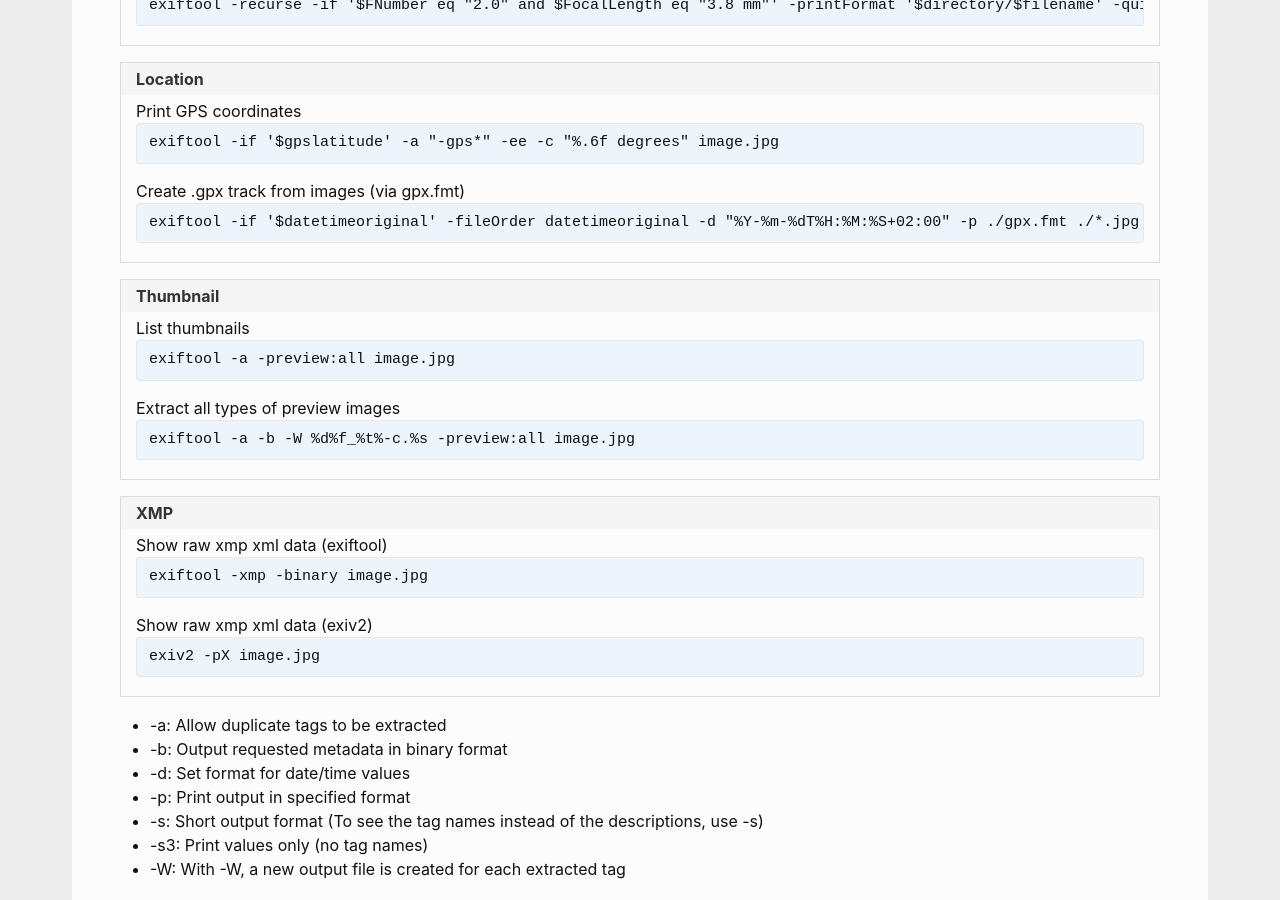
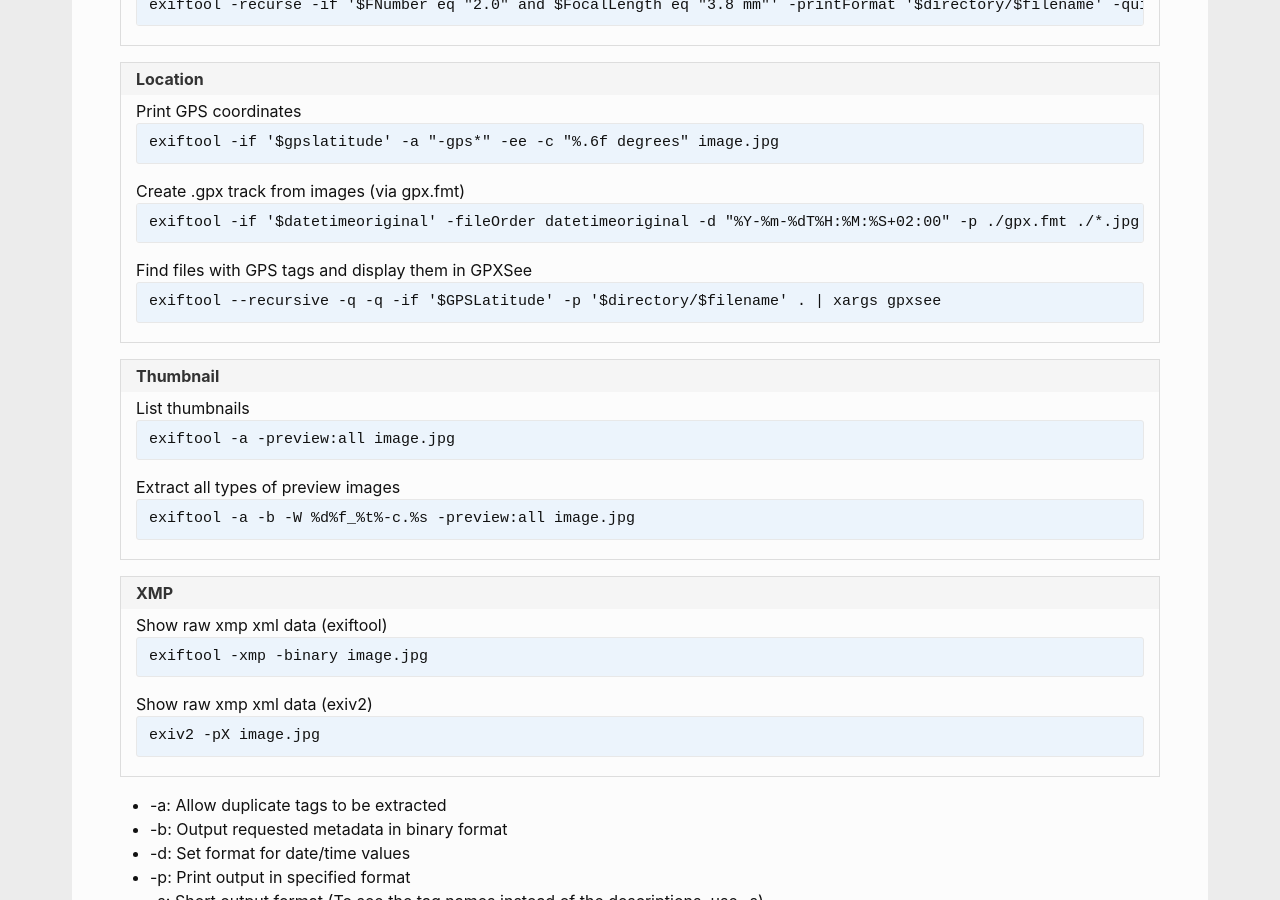
Before and after one commit to andreas-mausch/cheatsheets, a Jekyll site: the page built from _cheatsheets/exiftool.md, in a window 1280 px wide and 900 px high, scrolled down 1030 px. Built offline with Jekyll 4.4.1, drawn with Linux system fonts in a browser that asks for light colours.

Commit message:
Find files with GPS tags

```diff
--- a/_cheatsheets/exiftool.md
+++ b/_cheatsheets/exiftool.md
@@ -21,6 +21,7 @@
     commands:
       Print GPS coordinates: exiftool -if '$gpslatitude' -a "-gps*" -ee -c "%.6f degrees" image.jpg
       Create .gpx track from images (via gpx.fmt): "exiftool -if '$datetimeoriginal' -fileOrder datetimeoriginal -d \"%Y-%m-%dT%H:%M:%S+02:00\" -p ./gpx.fmt ./*.jpg > output.gpx"
+      Find files with GPS tags and display them in GPXSee: exiftool --recursive -q -q -if '$GPSLatitude' -p '$directory/$filename' . | xargs gpxsee
   - name: Thumbnail
     commands:
       List thumbnails: exiftool -a -preview:all image.jpg
```
